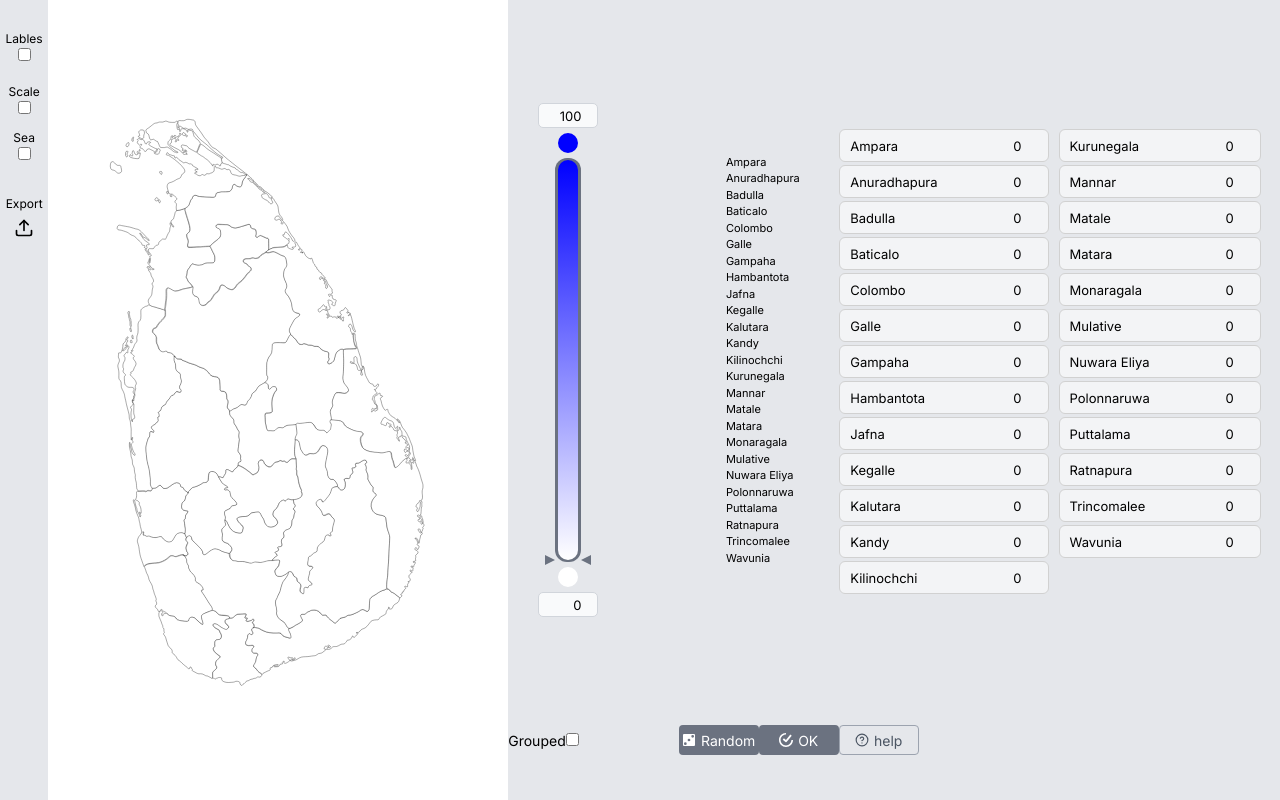
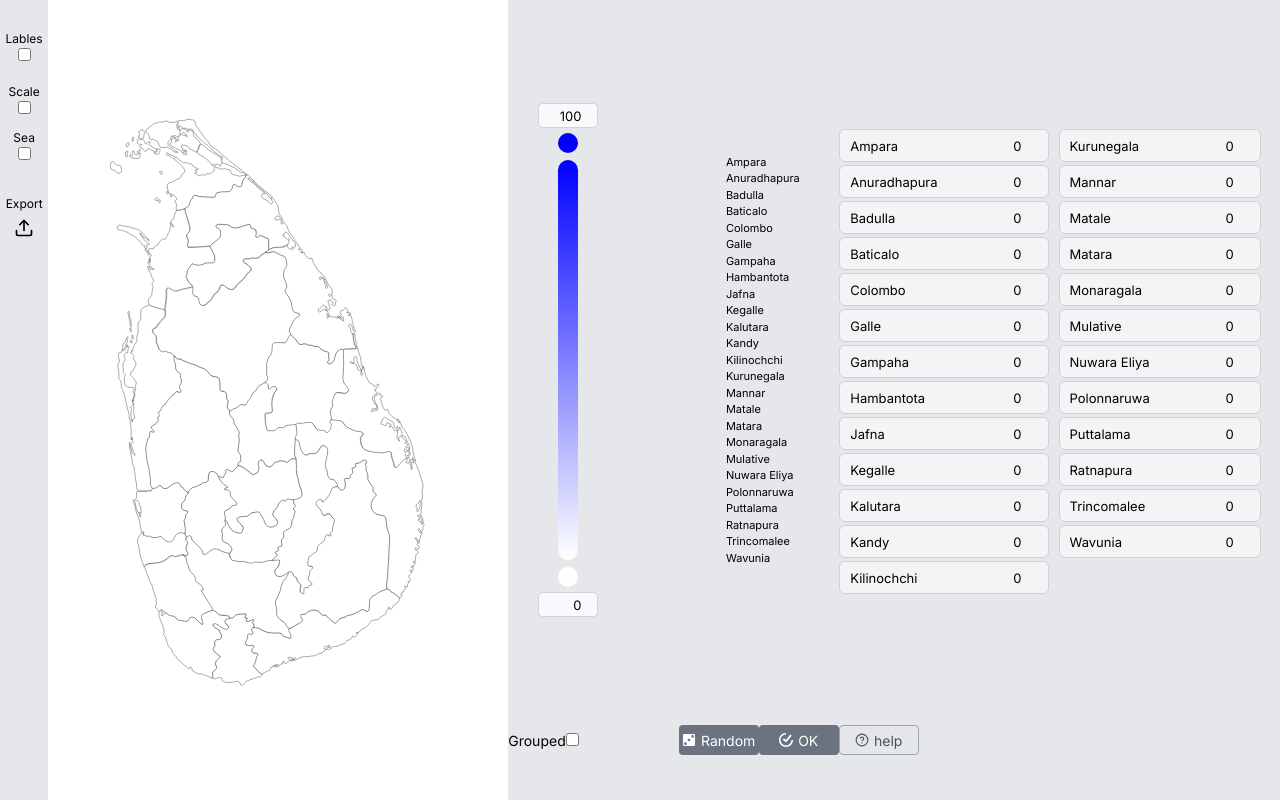
Before and after one commit to Dhammika-Mahendra/data-map, a Next.js app: page / in a window 1280 px wide. Built offline with nearby package versions, Linux system fonts and the light colour scheme.

Commit message:
Initialy colorbar outerborder is not correct problem fixed

```diff
--- a/pages/Colorbar.tsx
+++ b/pages/Colorbar.tsx
@@ -2,7 +2,7 @@ import React,{useEffect, useState} from 'react'
 import { ColorBarProps, Navig} from './Datatypes'
 import Indicator from './Indicator'
 
-const Colorbar:React.FC<ColorBarProps>=({colList,setColList,range,setRange,check,setLin,indi,barLim})=>{
+const Colorbar:React.FC<ColorBarProps>=({colList,setColList,range,setRange,check,setLin,indi,barLim,actdist})=>{
 
   const setCol=(e:React.ChangeEvent<HTMLInputElement>)=>{
     //hex triplet are broken down and send to confirm component
@@ -96,7 +96,7 @@ const linear_str=():string=>{
         </div>
 
         <div className="h-[400px] w-[20px] inline-block relative rounded-[10px] z-10" style={{background:`${linear_str()}`}}>{/* actual color bar */}
-        <Indicator val={indi}></Indicator>
+        {actdist!==null?<Indicator val={indi}></Indicator>:''}
         </div>
        </div>
 
--- a/pages/Confirm.tsx
+++ b/pages/Confirm.tsx
@@ -43,6 +43,7 @@ const Confirm:React.FC<ConfirmProps>=({SetMap,Map,actdist,setLin})=>{
     if(!distValid){return false}
 
     setValid({...valid,st:true,msg:''})
+    setRangeValid({min:range.min,max:range.max})
     return true
   }
  //color value of each district is calculated and send to map component (when clicked OK button)
@@ -54,7 +55,6 @@ const Confirm:React.FC<ConfirmProps>=({SetMap,Map,actdist,setLin})=>{
       setalertst(true)
       return ''
     }
-    setRangeValid({min:range.min,max:range.max})
     setalertst(false)
 
     let x:number,y:number,z:number;
@@ -113,9 +113,9 @@ const Confirm:React.FC<ConfirmProps>=({SetMap,Map,actdist,setLin})=>{
       el[1]=bkup3[ind][1]
       el[2]=bkup2[ind][1]
     })
-    setBarLimit([calcTopDivH(),calcBotDivH()])
     SetMap(mp)
     setScaleAr2(bkup)
+    setBarLimit([calcTopDivH(),calcBotDivH()])
  }
 
  //set random values for districts (when clicked random button)------------------------------------
@@ -126,30 +126,33 @@ const Confirm:React.FC<ConfirmProps>=({SetMap,Map,actdist,setLin})=>{
     })
 
     setRange({...range,min:50,max:150})
+    setRangeValid({...rangeValid,min:50,max:150})
     setDistr(val)
  }
 
- const [hovdet,setHovdet]=useState<Hovedet>()
+ const [hovdet,setHovdet]=useState<Hovedet>()//details of hover component
  useEffect(()=>{
-  //find and send hovered district details
-  if(actdist!=null){
-    let obj:Hovedet=[...distr[actdist-1],0]
+   //find and send hovered district details
+   if(actdist!=null){
+    let obj:Hovedet=[scaleArray2[actdist-1][0],scaleArray2[actdist-1][1],0]
     let perc:number=(Math.abs(obj[1]-rangeValid.min)/Math.abs(rangeValid.max-rangeValid.min))*100
     obj[2]=perc
     setHovdet(obj)
   }
- },[actdist,range,distr,group])
+ },[actdist])
 
- const [barlimit,setBarLimit] = useState<[number,number]>([0,0])
+ const [barlimit,setBarLimit] = useState<[number,number]>([202,202])//height of top and bottom masks covering the colorbar's outer border
 
  const calcTopDivH=():number=>{
     let mx:number=distr.reduce((elm, ar) => {
       const nmb = ar[1];
       return nmb > elm ? nmb : elm;
     }, distr[0][1]);
-    let sub:number=rangeValid.max-mx
-    sub=(sub/(rangeValid.max-rangeValid.min))*404
+    let sub:number=Math.abs(rangeValid.max-mx)
+    console.log(sub,rangeValid.max)
+    sub=(sub/Math.abs(rangeValid.max-rangeValid.min))*404
     sub=Math.ceil(sub)
+    console.log(sub)
     return sub
  }
 
@@ -158,8 +161,8 @@ const Confirm:React.FC<ConfirmProps>=({SetMap,Map,actdist,setLin})=>{
     const nmb = ar[1];
     return nmb < elm ? nmb : elm;
   }, distr[0][1]);
-  let sub:number=mn-rangeValid.min
-  sub=(sub/(rangeValid.max-rangeValid.min))*404
+  let sub:number=Math.abs(mn-rangeValid.min)
+  sub=(sub/Math.abs(rangeValid.max-rangeValid.min))*404
   sub=Math.ceil(sub)
   return sub
 }
@@ -170,7 +173,7 @@ const Confirm:React.FC<ConfirmProps>=({SetMap,Map,actdist,setLin})=>{
     <div className="bg-gray-200 h-screen w-[75%] flex flex-col justify-evenly items-center font-sans">
 
       <div className="w-[95%] h-[80%] flex justify-between items-center">
-        <Colorbar setColList={setColList} colList={colList} range={range} setRange={setRange} check={group} setLin={setLin} indi={hovdet} barLim={barlimit}></Colorbar>
+        <Colorbar setColList={setColList} colList={colList} range={range} setRange={setRange} check={group} setLin={setLin} indi={hovdet} barLim={barlimit} actdist={actdist}></Colorbar>
         <Scale arr={scaleArray2} min={rangeValid.min} max={rangeValid.max}></Scale>
         <DataField distr={distr} setDistr={setDistr} setValid={setValid}></DataField>
       </div>
--- a/pages/Datatypes.ts
+++ b/pages/Datatypes.ts
@@ -1,7 +1,6 @@
 import React from 'react';
 
 //Confirm page==================================================>>>>>>>>>>>>>>>>
-
 export interface ConfirmProps{
     SetMap:React.Dispatch<React.SetStateAction<StrStrNmbArray>>,
     Map:StrStrNmbArray,
@@ -28,7 +27,7 @@ export type colList =colListElem[]
 export type group ={status:boolean,groups:number}
 export type valid ={st:boolean,msg:string}
 
-export interface helpProps{
+export interface helpProps{//help window
     setHelp:React.Dispatch<React.SetStateAction<boolean>>
 }
 
@@ -62,7 +61,8 @@ export interface ColorBarProps{
     check:group,
     setLin:React.Dispatch<React.SetStateAction<linProps>>,
     indi:Hovedet|undefined,
-    barLim:[number,number]
+    barLim:[number,number],
+    actdist:number|null
 }
 
 export type Navig={
@@ -76,6 +76,11 @@ export interface NavigPointProps{
     enable:boolean
 }
 
+export interface indProps{//incdicator on colorbar
+    val:Hovedet|undefined
+}
+
+//Hover ============================================>>>>>>>>>>>>>>>>>>>>>>>>>>>>
 export type Hovedet=[string,number,number]
 
 export interface HoverProps{
@@ -84,12 +89,7 @@ export interface HoverProps{
     max:number
 }
 
-//Map page ============================================>>>>>>>>>>>>>>>>>>>>>>>>>>>
-export interface ledgendProps{
-    enable:boolean,
-    color:string
-}
-
+//Options ===============================================>>>>>>>>>>>>>>>>>>>>>>>>
 export interface OptionsProps{
     setLedgend:React.Dispatch<React.SetStateAction<ledgendProps>>,
     setScale:React.Dispatch<React.SetStateAction<boolean>>,
@@ -97,23 +97,25 @@ export interface OptionsProps{
     svgref:React.RefObject<SVGSVGElement>
 }
 
-export interface linProps{
+//Map page ============================================>>>>>>>>>>>>>>>>>>>>>>>>>
+export interface ledgendProps{
+    enable:boolean,
+    color:string
+}
+
+export interface linProps{//color poin details for scale
     min:number,
     max:number,
     mincolor:string,
     maxcolor:string
 }
 
-export interface bgProps{
+export interface bgProps{//background color
     enable:boolean,
     color:string
 }
 
-
-export interface indProps{
-    val:Hovedet|undefined
-}
-
+//Alert =================================================>>>>>>>>>>>>>>>>>
 export interface alertProps{
     valid:valid
     setalertst:React.Dispatch<React.SetStateAction<boolean>>
--- a/pages/Hover.tsx
+++ b/pages/Hover.tsx
@@ -1,7 +1,7 @@
 import React from 'react'
 import { HoverProps } from './Datatypes';
 
-const Hover:React.FC<HoverProps>=({dist,min,max})=>{
+const Hover:React.FC<HoverProps>=({dist})=>{
   return (
     <div className="w-[120px] fixed top-0 left-[240px] bg-gray-200 pl-[10px] pr-[10px] shadow-[0_1px_1px_#ebe8e8] rounded-b-[8px]">
         <p className="text-[13px] mb-0 mt-[2px]">{dist[0]}</p>
--- a/pages/Indicator.tsx
+++ b/pages/Indicator.tsx
@@ -10,7 +10,6 @@ const Indicator:React.FC<indProps>=({val})=>{
       return 400-5
     }
   }
-  console.log(calcCord())
 
   return (
     <div className='w-[46px] absolute right-[-13px] flex justify-between items-center' style={{top:`${calcCord()}px`}}>
--- a/pages/Scale.tsx
+++ b/pages/Scale.tsx
@@ -1,16 +1,15 @@
 import React from 'react'
-import { ScaleProps, StrNmbArrayElem, StrNmbStrArrayElem, StrStrArray } from './Datatypes'
+import { ScaleProps, StrNmbStrArray, StrNmbStrArrayElem } from './Datatypes'
 
 const Scale:React.FC<ScaleProps>=({arr,min,max})=>{
 
-  console.log(min,max)
-
-  arr.sort((a, b) => b[1] - a[1])
+  let arrcopy:StrNmbStrArray=[...arr]
+  arrcopy.sort((a, b) => b[1] - a[1])
 
   return (
     <div className="flex flex-col justify-between w-56">
       {
-        arr.map((el:StrNmbStrArrayElem)=>{
+        arrcopy.map((el:StrNmbStrArrayElem)=>{
           return <div className="text-[11px] w-200 flex items-center">
                     <div className="w-100 flex justify-end flex-1">
                         <div style={{backgroundColor:el[2],height:'2px',width:`${(el[1]-min)/(max-min)*100}px`}}></div>
```
